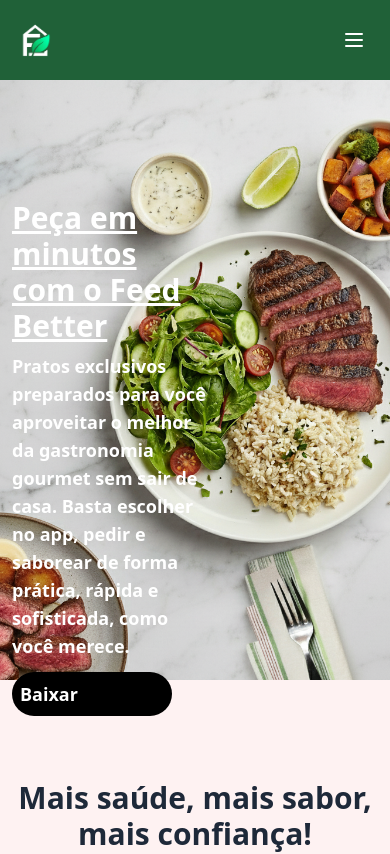
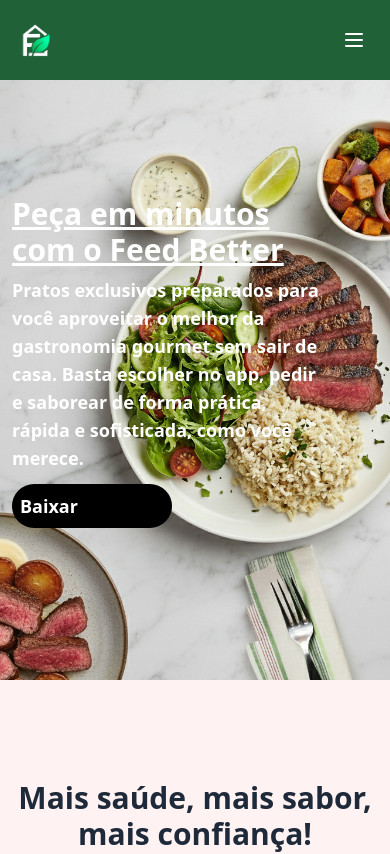
Before and after one commit to DrumondParizottoPiccolo/WebDelivery, a React (Vite) app: page / in a window 390 px wide. Shown: the top 854 px of the page. Built offline with nearby package versions, Linux system fonts and the light colour scheme.

Commit message:
Melhorando responsividade Section1

```diff
--- a/src/Components/Section1.jsx
+++ b/src/Components/Section1.jsx
@@ -6,7 +6,7 @@
     <section className="flex flex-col w-full h-150">
         <div className="flex flex-col w-full h-150 bg-cover bg-center bg-no-repeat"
         style={{backgroundImage: `url(${comum2})`}}>
-            <div className="flex flex-col w-1/2 max-w-lg h-50 mt-30 ml-3 text-white">
+            <div className="flex flex-col w-[80vmin] h-[10vmax]  max-w-lg mt-29 ml-3 text-white">
             <h1 className="flex flex-col font-bold text-3xl underline">
                 Peça em minutos com o Feed Better
             </h1>
```
